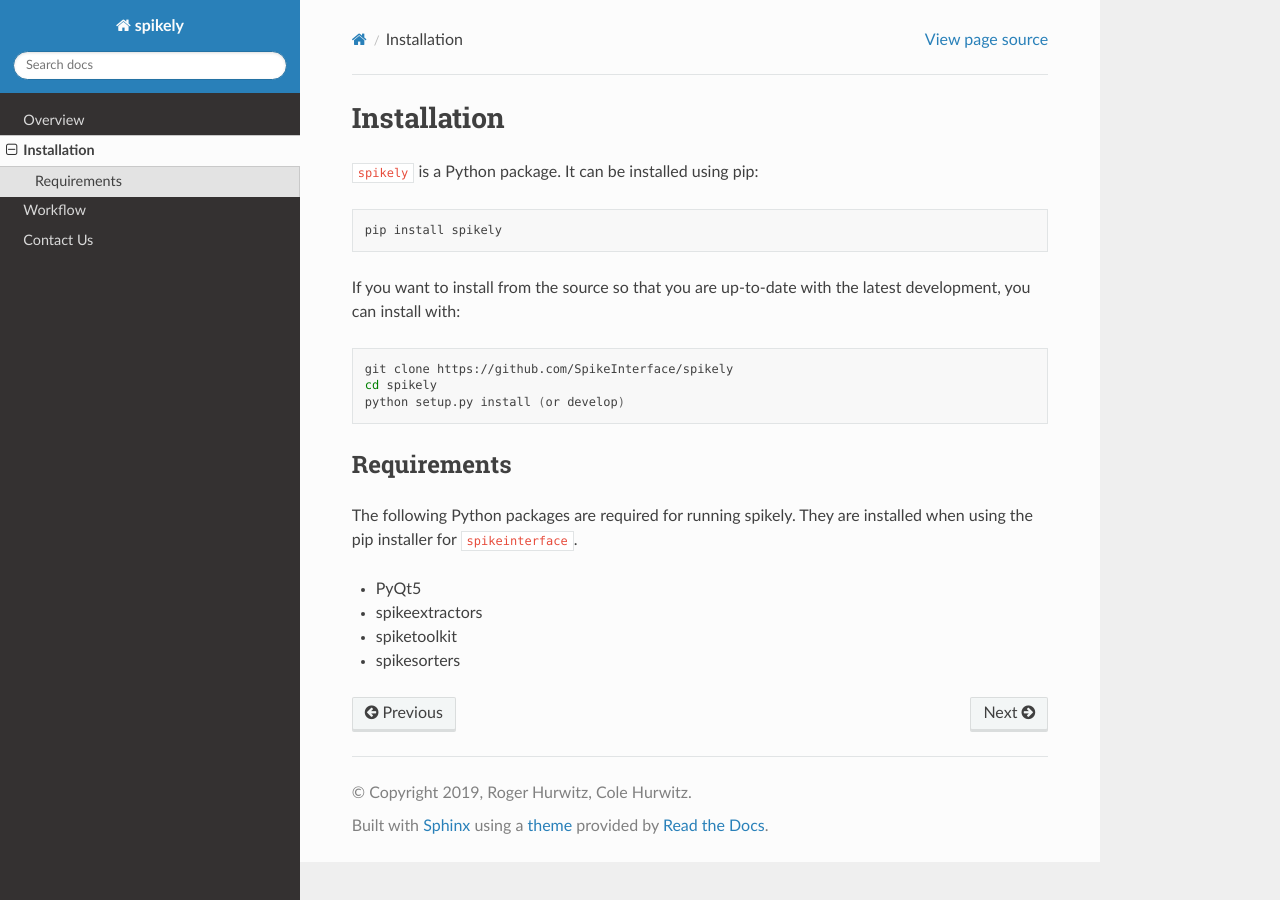
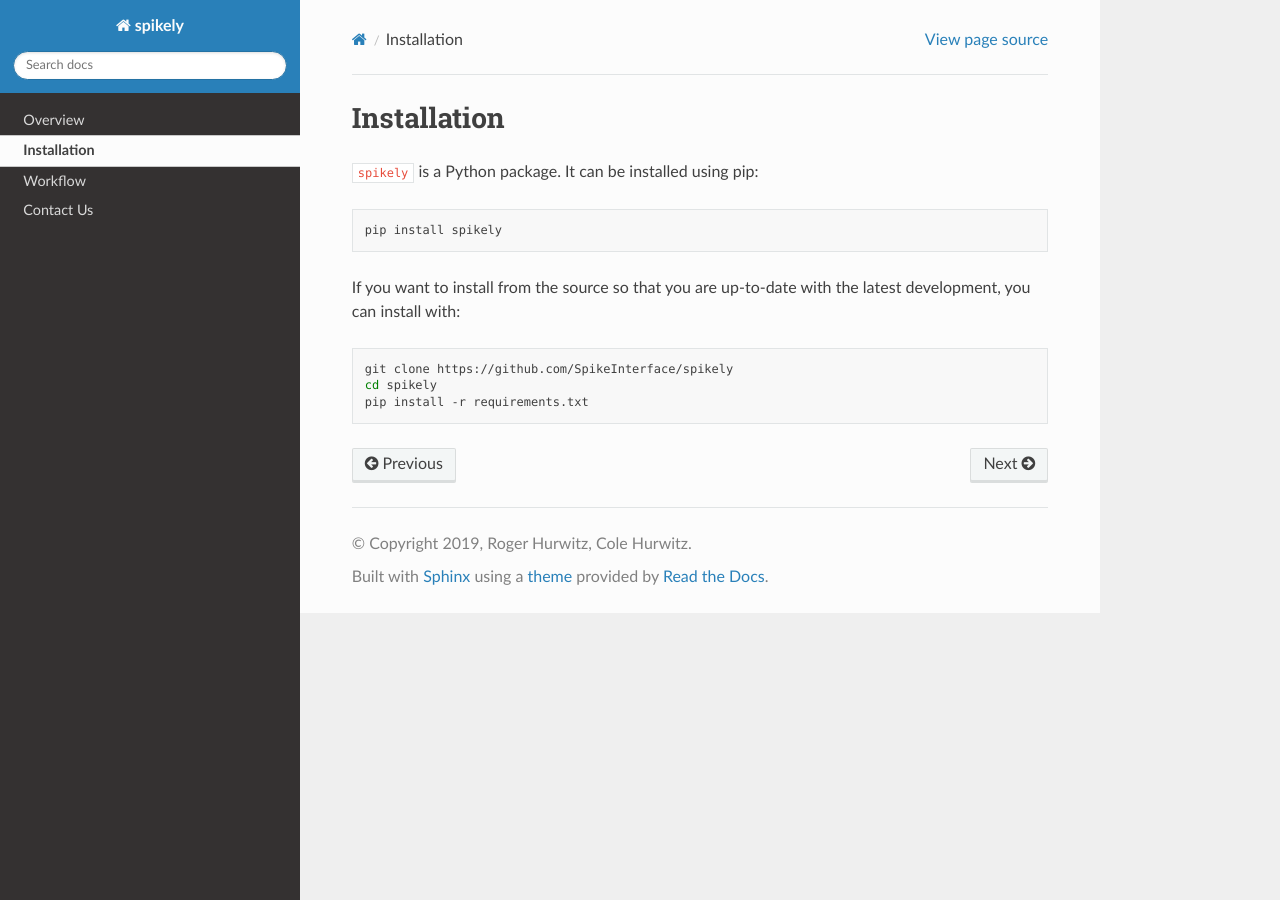
Before and after one commit to SpikeInterface/spikely, a Sphinx documentation site: the page built from docs/source/installation.rst, in a window 1280 px wide. Built offline with Sphinx 7.4.7 and the Read the Docs theme 2.0.0, drawn with Linux system fonts in a browser that asks for light colours.

Commit message:
Updated installation

```diff
--- a/docs/source/installation.rst
+++ b/docs/source/installation.rst
@@ -14,15 +14,4 @@ If you want to install from the source so that you are up-to-date with the lates
 
     git clone https://github.com/SpikeInterface/spikely
     cd spikely
-    python setup.py install (or develop)
-
-Requirements
-------------
-
-The following Python packages are required for running spikely.
-They are installed when using the pip installer for :code:`spikeinterface`.
-
-- PyQt5
-- spikeextractors
-- spiketoolkit
-- spikesorters
+    pip install -r requirements.txt
--- a/setup.py
+++ b/setup.py
@@ -24,9 +24,8 @@ setup(
     packages=find_packages(exclude=('tests', 'docs')),
     include_package_data=True,
     install_requires=[
-        'PyQt5>=5.12.3',
+        'pyqt5>=5.13.1',
         'spikeextractors>=0.7.0',
-        'spiketoolkit>=0.5.0',
         'spikesorters>=0.2.0'
     ],
     entry_points={
--- a/spikely/version.py
+++ b/spikely/version.py
@@ -1 +1 @@
-__version__ = '0.6.1'
+__version__ = '0.6.2'
```
Also changed, not shown: requirements.txt (added, +22 -0 lines).
